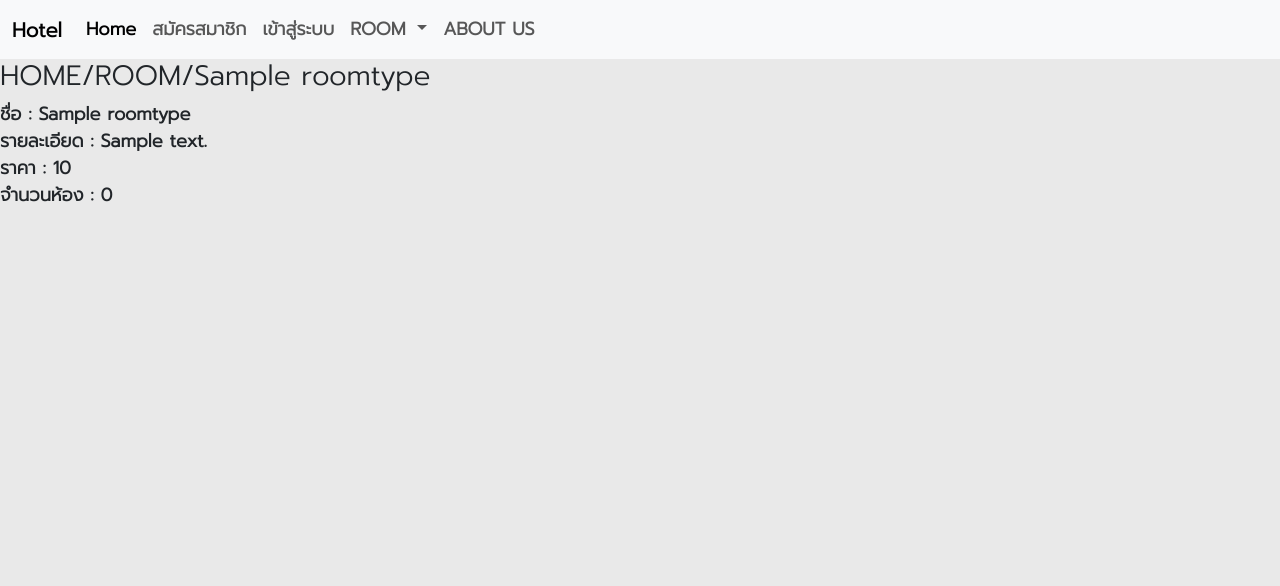
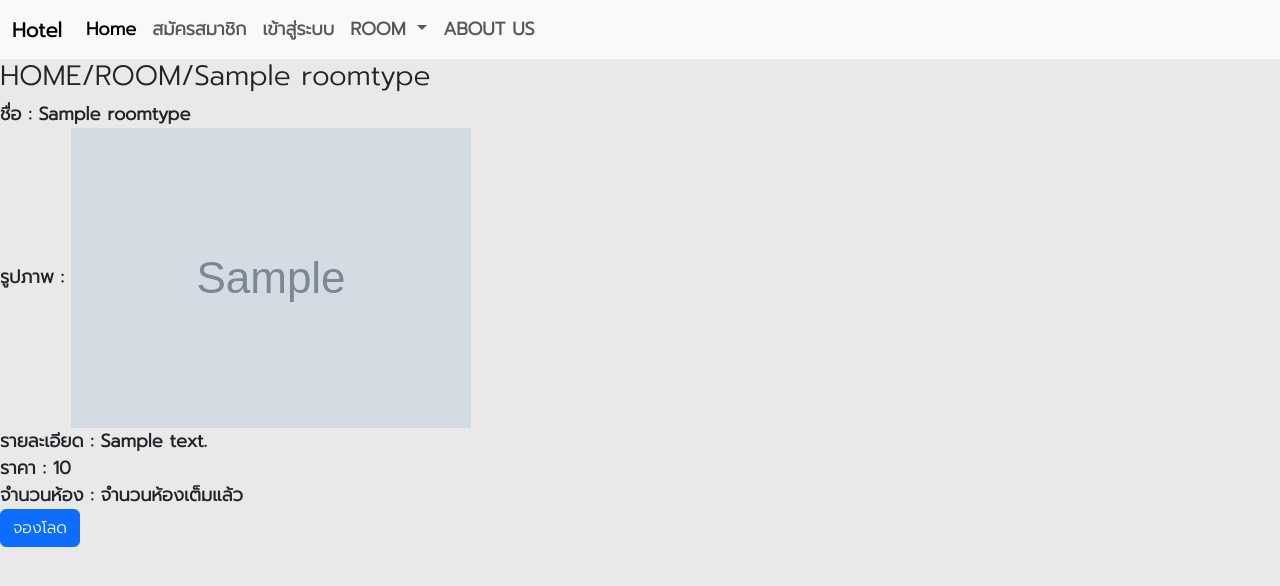
Before and after one commit to liangkhwai/final_pro_hotel, a Django app: page /roomdetail/1 in a window 1280 px wide. Shown: the top 586 px of the page. Run offline with Django 4.2, Linux system fonts and the light colour scheme; tables that the repository leaves empty hold one stand-in row (values such as "Sample post"); grey boxes marked "Sample" are stand-in pictures; some libraries are stand-ins or nearby versions.

Commit message:
img successful

```diff
--- a/hotel/forms.py
+++ b/hotel/forms.py
@@ -168,7 +168,7 @@ class AddRoomsTypeForm(forms.ModelForm):
         self.fields['name'].widget.attrs.update({'class':'form-control'})
         self.fields['description'].widget.attrs.update({'class':'form-control'})
         self.fields['price'].widget.attrs.update({'class':'form-control'})
-
+        self.fields['img'].widget.attrs.update({'class':'form-control'})
     class Meta:
         model = RoomType
         fields = ('name','img','description','price')
--- a/hotel/views.py
+++ b/hotel/views.py
@@ -183,11 +183,14 @@ def addtype(req):
 def edittype(req,pk):
     type = RoomType.objects.get(type_id = pk)
     if req.method == 'POST':
-        form = AddRoomsTypeForm(req.POST,instance=type)
+        form = AddRoomsTypeForm(req.POST,instance=type,files=req.FILES)
+        print(form)
         if form.is_valid():
             form.save()
             return HttpResponseRedirect(reverse('fetchrooms'))
-    form = AddRoomsTypeForm(instance=type)
+
+    else:
+        form = AddRoomsTypeForm(instance=type)
     context = {
         'form':form
     }
--- a/templates/rooms/editroom.html
+++ b/templates/rooms/editroom.html
@@ -32,7 +32,7 @@
 </div>
 </form>
 
-{{room.type_id}}
+
 
 
 
--- a/templates/rooms/edittype.html
+++ b/templates/rooms/edittype.html
@@ -8,7 +8,7 @@
 
 {% block content %}
 
-<form action="" method="post">
+<form action="" method="post" enctype="multipart/form-data">
     {% csrf_token %}
     {{form.as_p}}
 
--- a/templates/rooms/roomdetail.html
+++ b/templates/rooms/roomdetail.html
@@ -14,6 +14,11 @@
     ชื่อ : {{type.name}}
 
 </div>
+
+<div>
+    รูปภาพ : <img src="/media/{{type.img}}" alt="" width="400">
+</div>
+
 <div>
     รายละเอียด : {{type.description}}
 </div>
@@ -23,9 +28,13 @@
 </div>
 
 <div>
-    จำนวนห้อง : {{count}}
+    จำนวนห้อง : {% if count == 0%} จำนวนห้องเต็มแล้ว {%else %} {{count}} สุดท้าย!! {%endif%}
 
 </div>
+
+
+<input type="submit" name="submit" class="btn btn-primary" value="จองโลด">
+
 
 
 
```
Also changed, not shown: media/upload/images/27a725cb4ce7c884e704ca57b4eb7ca4.png (added), media/upload/images/308566756_477787047564850_1005404687207492382_n.jpg (added), media/upload/images/308566756_477787047564850_1005404687207492382_n_XPRFrzs.jpg (added), media/upload/images/308566756_477787047564850_1005404687207492382_n_XzcvXpv.jpg (added), media/upload/images/308566756_477787047564850_1005404687207492382_n_q8NP6gj.jpg (added), media/upload/images/32828a1554ad31ff44c5d4bd948cfdd7_VCJrNvW.jpg (added), media/upload/images/c49c9901b37f9a759979b6e1759894c6_Hyz1DuI.jpg (added), media/upload/images/capy_UeWrlVX.jpg (added).
